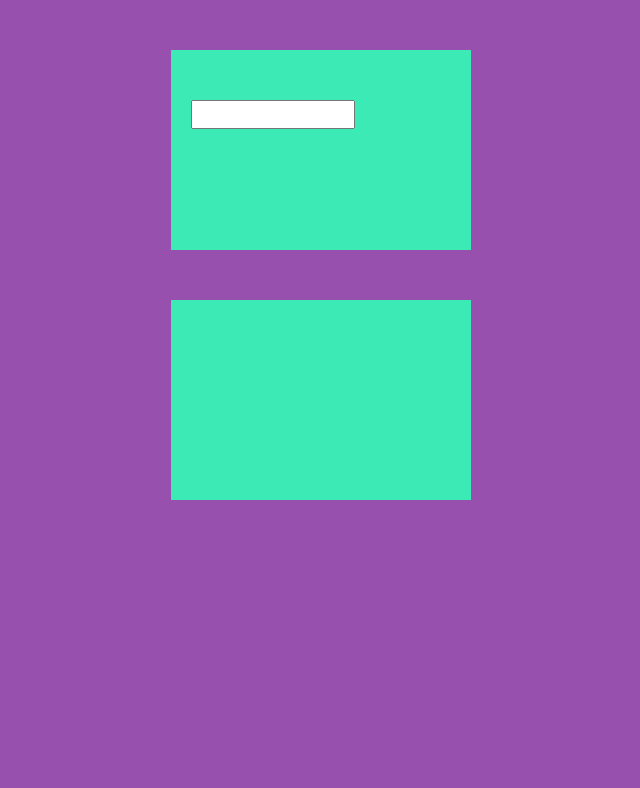
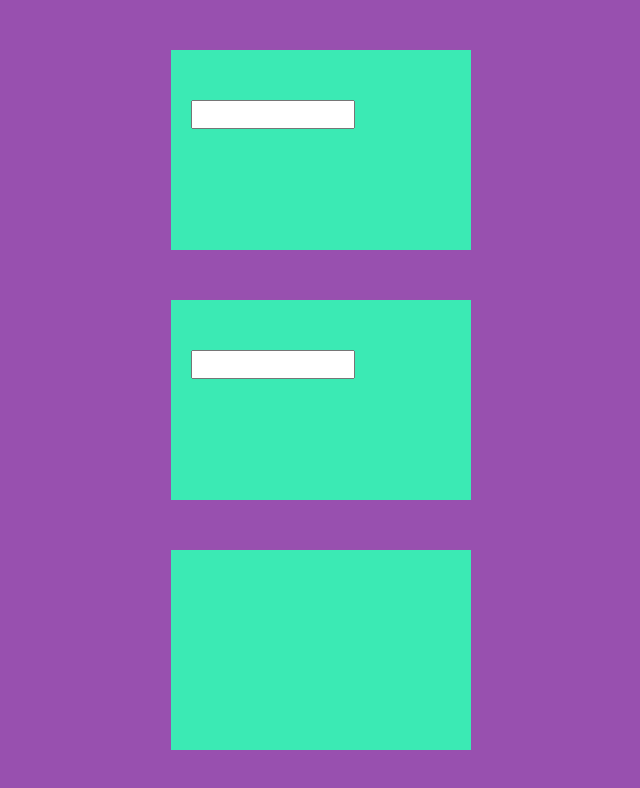
Before and after one commit to rendler4/Practica_Git, a plain HTML site: page index.html in a window 1280 px wide. Shown: the whole page, without its empty margins (319-959 px from the left). Drawn offline with Linux system fonts and the light colour scheme.

Commit message:
agregamos un div y una carpeta con documento txt

```diff
--- a/index.html
+++ b/index.html
@@ -15,6 +15,10 @@
         <input id="place" type="text">
     </div>
 
+    <div id="example" class="container">
+        <input id="place" type="text">
+    </div>
+
     <div id="result" class="container"></div>
 
 
```
Also changed, not shown: Nueva carpeta/Nuevo documento de texto.txt (added).
